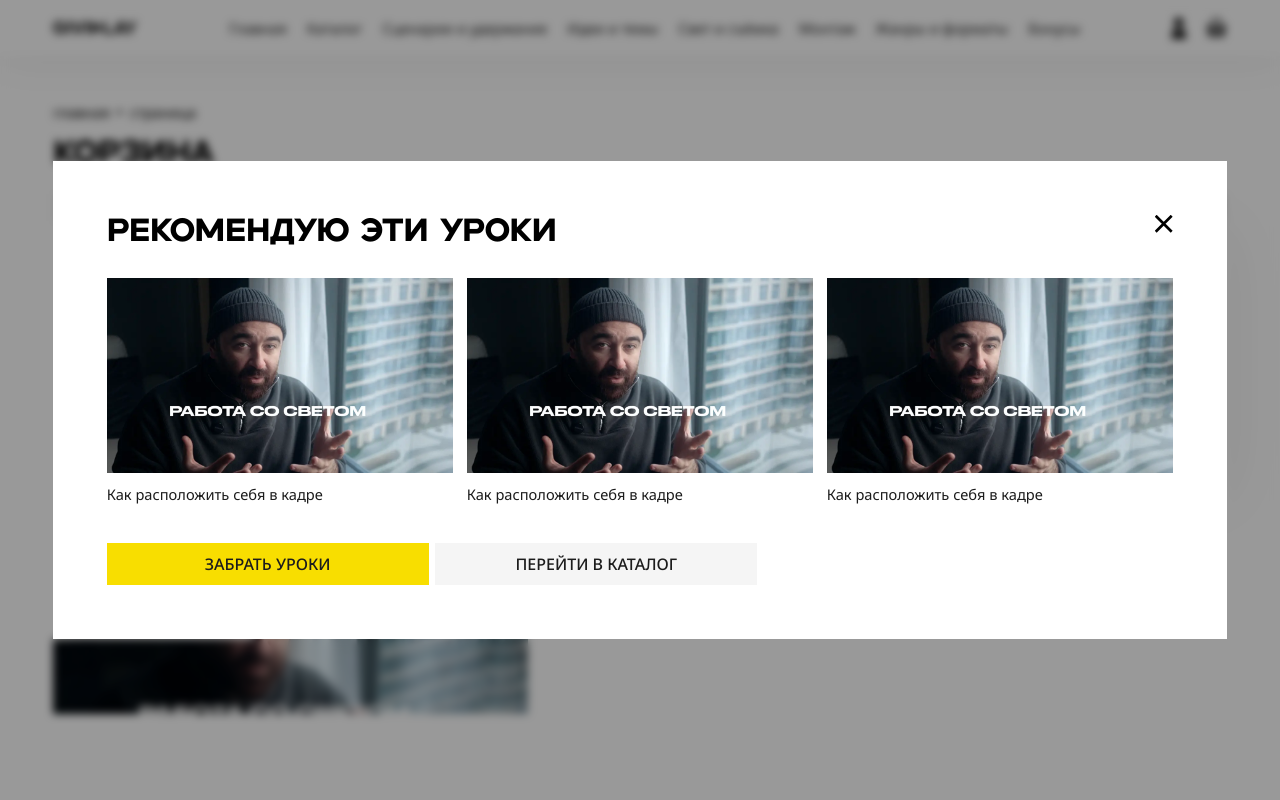
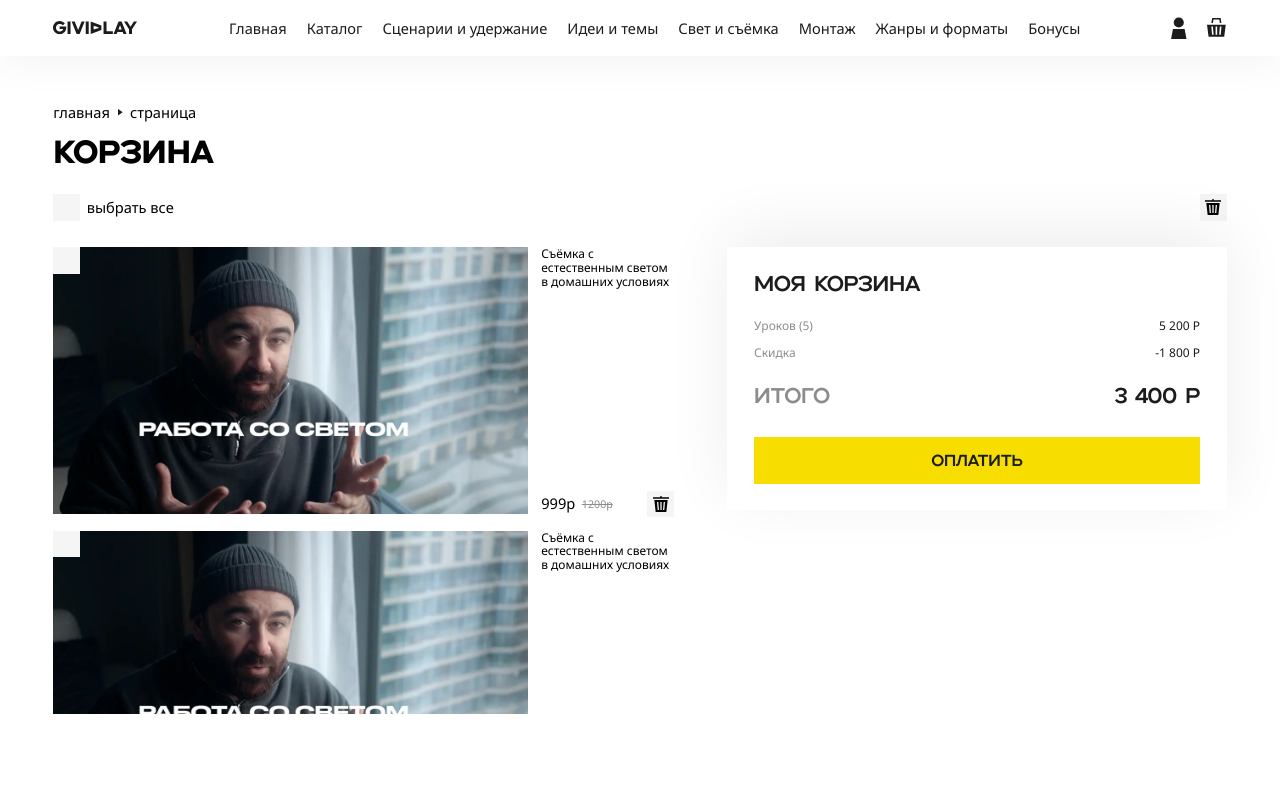
Before and after one commit to Daniil-Fox/giviplay, a website: page docs/cart.html in a window 1280 px wide. Shown: the top 800 px of the page. Drawn offline with Linux system fonts and the light colour scheme; a web font is replaced by a local one.

Commit message:
added popup packs

```diff
--- a/docs/cart.html
+++ b/docs/cart.html
@@ -290,7 +290,7 @@
     </div>
   </div>
 </div>
-<div class="modal modal_recs active">
+<div class="modal modal_recs">
   <div class="modal__overlay"></div>
 
   <div class="modal__body">
```
Also changed, not shown: docs/catalog-all.html (+1 -1 lines), docs/catalog.html (+1 -1 lines), docs/category.html (+1 -1 lines), docs/index.html (+1 -1 lines), docs/profile.html (+1 -1 lines), docs/single-lesson.html (+1 -1 lines), docs/video-page.html (+1 -1 lines), src/partials/popup-recs.html (+1 -1 lines).
